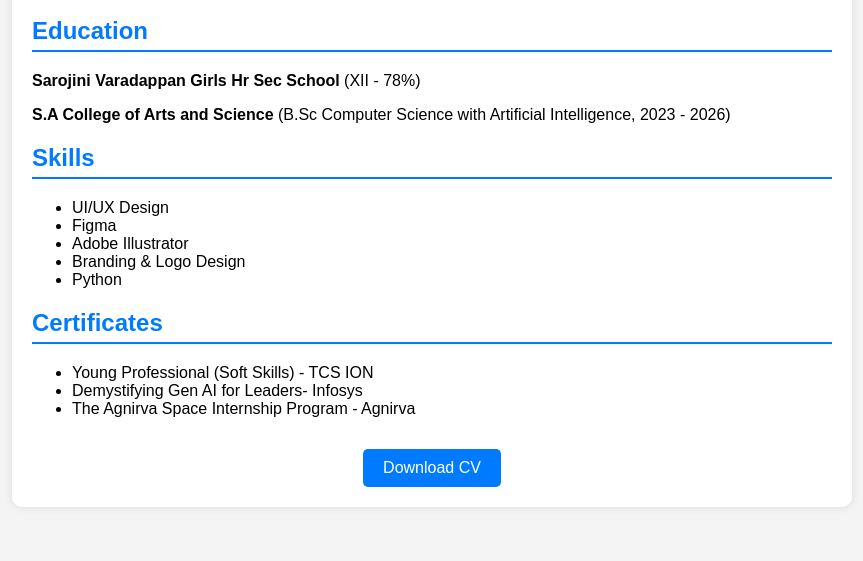
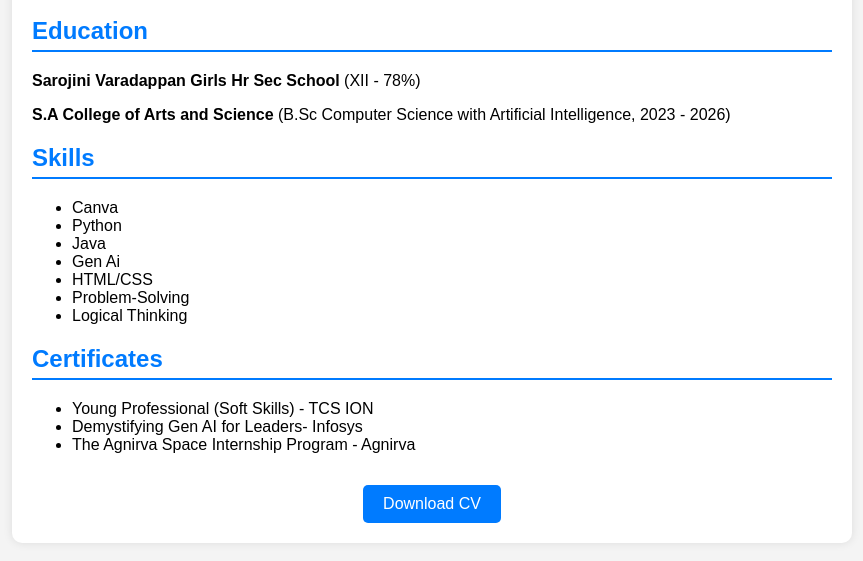
Before and after one commit to sandya20/digital-portfolio, a plain HTML site: page index.html in a window 1280 px wide. Shown: the part 335-896 px from the top of the page, without its empty margins (208-1071 px from the left). Before the commit the page ends 862 px from the top, so only its background shows below. Drawn offline with Linux system fonts and the light colour scheme.

Commit message:
Add files via upload

```diff
--- a/index.html
+++ b/index.html
@@ -72,11 +72,13 @@
         <div class="section">
             <h2>Skills</h2>
             <ul>
-                <li>UI/UX Design</li>
-                <li>Figma</li>
-                <li>Adobe Illustrator</li>
-                <li>Branding & Logo Design</li>
+                <li>Canva </li>
                 <li>Python</li>
+                <li>Java</li>
+                <li>Gen Ai</li>
+                <li>HTML/CSS</li>
+                <li>Problem-Solving</li>
+                <li>Logical Thinking</li>
             </ul>
         </div>
 
```
